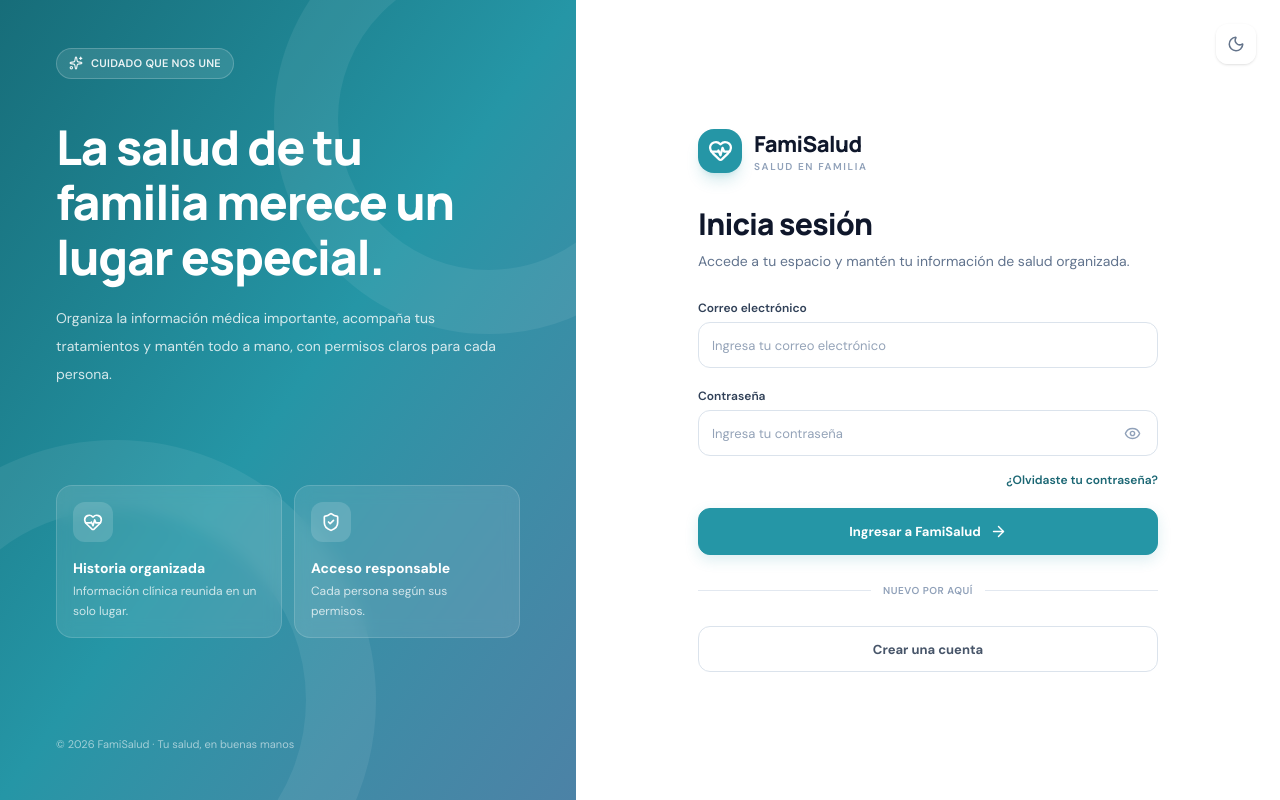
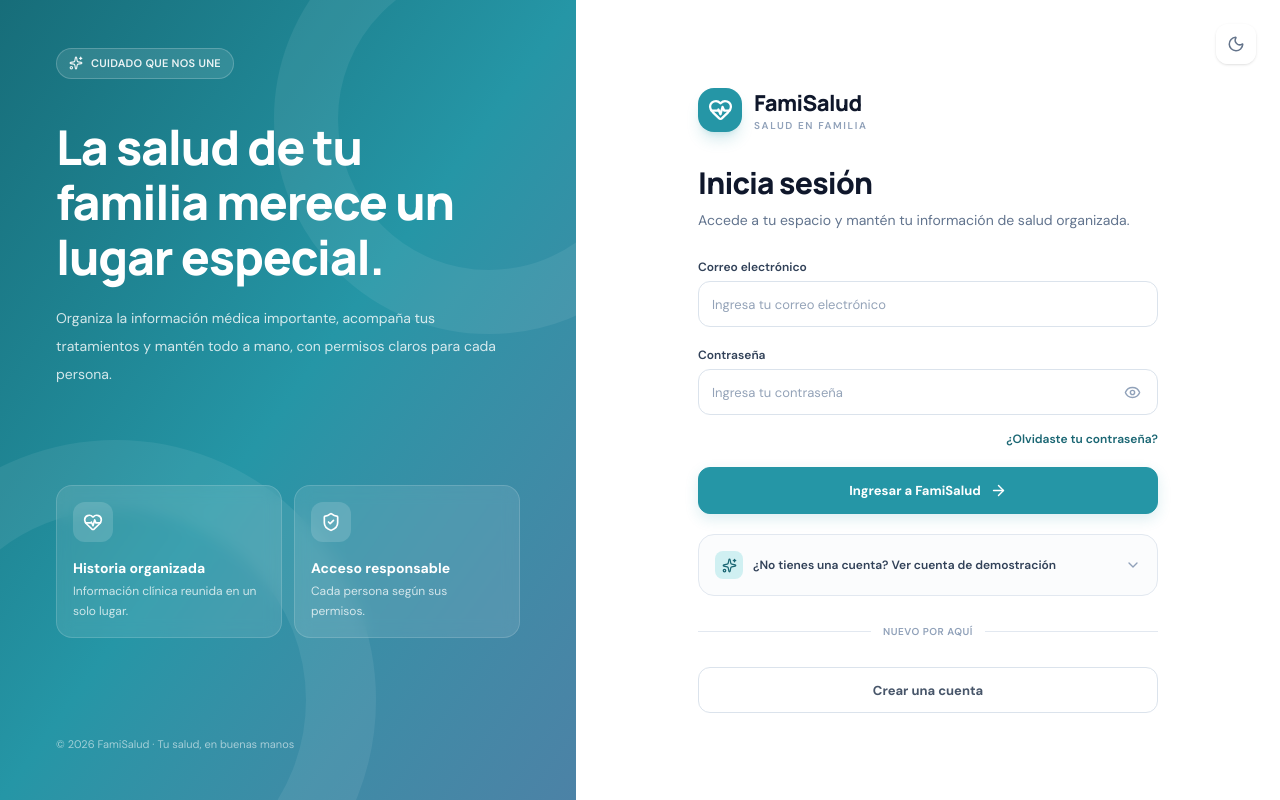
Before and after one commit to imzurangely/famisalud-app, a React (Vite) app in the folder famisalud-web/: page /login in a window 1280 px wide. Built offline with nearby package versions, Linux system fonts and the light colour scheme; no server answers.

Commit message:
cuenta demo

```diff
--- a/famisalud-web/src/features/auth/pages/LoginPage.jsx
+++ b/famisalud-web/src/features/auth/pages/LoginPage.jsx
@@ -1,10 +1,15 @@
 import { useState } from "react";
-import { ArrowRight } from "lucide-react";
+import { ArrowRight, Sparkles, ChevronDown, ChevronUp } from "lucide-react";
 import { Link, useLocation, useNavigate } from "react-router-dom";
 import AuthLayout, { BrandMark } from "../components/AuthLayout.jsx";
 import { useAuthAction } from "../hooks/useAuthAction.js";
 import { AuthInput, PasswordInput } from "../components/AuthField.jsx";
 import { formatApiError } from "../utils/authUtils.js";
+
+const DEMO_ACCOUNT = {
+  email: "demo@famisalud.app",
+  password: "FamiSaludDemo2026!",
+};
 
 export default function LoginPage() {
   const {
@@ -15,6 +20,8 @@ export default function LoginPage() {
   const navigate = useNavigate();
   const location = useLocation();
   const [form, setForm] = useState({ email: "", password: "" });
+  const [demoFilled, setDemoFilled] = useState(false);
+  const [showDemo, setShowDemo] = useState(false); // Estado para controlar si se despliega o no
 
   async function handleSubmit(event) {
     event.preventDefault();
@@ -107,6 +114,76 @@ export default function LoginPage() {
           {!submitting && <ArrowRight size={17} />}
         </button>
       </form>
+
+      {/* Sección desplegable y discreta para la cuenta demo */}
+      <section
+        aria-labelledby="demo-account-title"
+        className="mt-5 rounded-2xl border border-slate-200 bg-slate-50/50 p-4 transition-all dark:border-slate-800 dark:bg-slate-900/40"
+      >
+        <button
+          type="button"
+          onClick={() => setShowDemo(!showDemo)}
+          className="flex w-full items-center justify-between text-left focus:outline-none"
+        >
+          <div className="flex items-center gap-2.5">
+            <span className="flex size-7 shrink-0 items-center justify-center rounded-lg bg-brand-100 text-brand-700 dark:bg-brand-900/60 dark:text-brand-200">
+              <Sparkles size={15} />
+            </span>
+            <span
+              id="demo-account-title"
+              className="text-xs font-semibold text-slate-700 dark:text-slate-200"
+            >
+              ¿No tienes una cuenta? Ver cuenta de demostración
+            </span>
+          </div>
+          {showDemo ? (
+            <ChevronUp size={16} className="text-slate-400 shrink-0" />
+          ) : (
+            <ChevronDown size={16} className="text-slate-400 shrink-0" />
+          )}
+        </button>
+
+        {showDemo && (
+          <div className="mt-4 pt-3 border-t border-slate-200 dark:border-slate-800 animate-fadeIn">
+            <p className="text-xs leading-relaxed text-slate-600 dark:text-slate-300">
+              Incluye dos familias con roles diferentes y datos ficticios de los módulos para que puedas recorrer la aplicación.
+            </p>
+            <dl className="mt-3 grid gap-2 rounded-xl border border-brand-100 bg-white/85 p-3 text-xs dark:border-slate-700 dark:bg-slate-900/70">
+              <div className="grid grid-cols-[74px_minmax(0,1fr)] items-start gap-2">
+                <dt className="font-semibold text-slate-500 dark:text-slate-400">Correo</dt>
+                <dd className="break-all font-mono text-slate-800 dark:text-slate-100">
+                  {DEMO_ACCOUNT.email}
+                </dd>
+              </div>
+              <div className="grid grid-cols-[74px_minmax(0,1fr)] items-start gap-2">
+                <dt className="font-semibold text-slate-500 dark:text-slate-400">Contraseña</dt>
+                <dd className="break-all font-mono text-slate-800 dark:text-slate-100">
+                  {DEMO_ACCOUNT.password}
+                </dd>
+              </div>
+            </dl>
+            <button
+              type="button"
+              className="secondary-button mt-3 w-full"
+              onClick={() => {
+                setForm(DEMO_ACCOUNT);
+                setDemoFilled(true);
+              }}
+            >
+              Usar cuenta de demostración
+            </button>
+            {demoFilled && (
+              <p role="status" className="mt-2 text-center text-xs text-emerald-700 dark:text-emerald-300">
+                Datos completados. Pulsa «Ingresar a FamiSalud» para entrar.
+              </p>
+            )}
+            <p className="mt-3 text-[11px] leading-relaxed text-slate-500 dark:text-slate-400">
+              Cuenta pública de portafolio: los cambios son visibles para otros visitantes. No contiene información médica real.
+            </p>
+          </div>
+        )}
+      </section>
+
       <div className="my-7 flex items-center gap-3">
         <span className="h-px flex-1 bg-slate-200 dark:bg-slate-800" />
         <span className="text-[10px] font-semibold uppercase tracking-wider text-slate-400">
```
